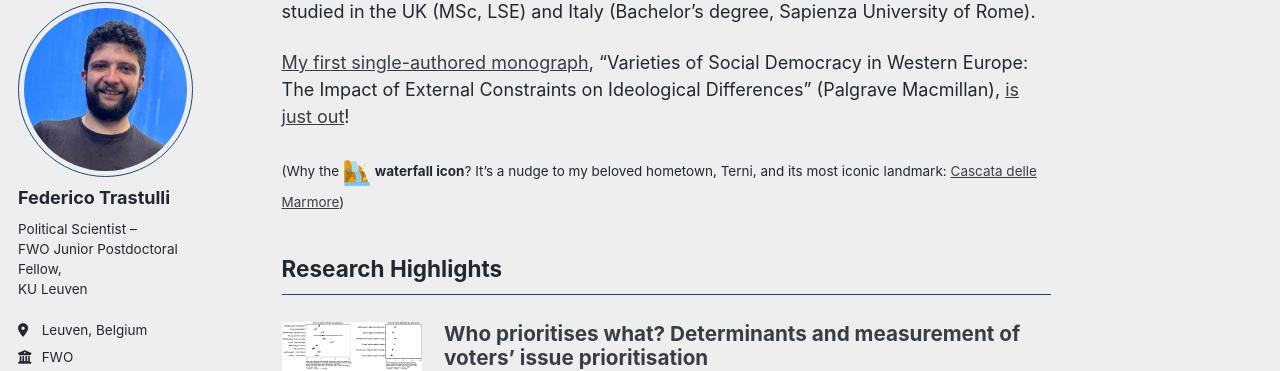
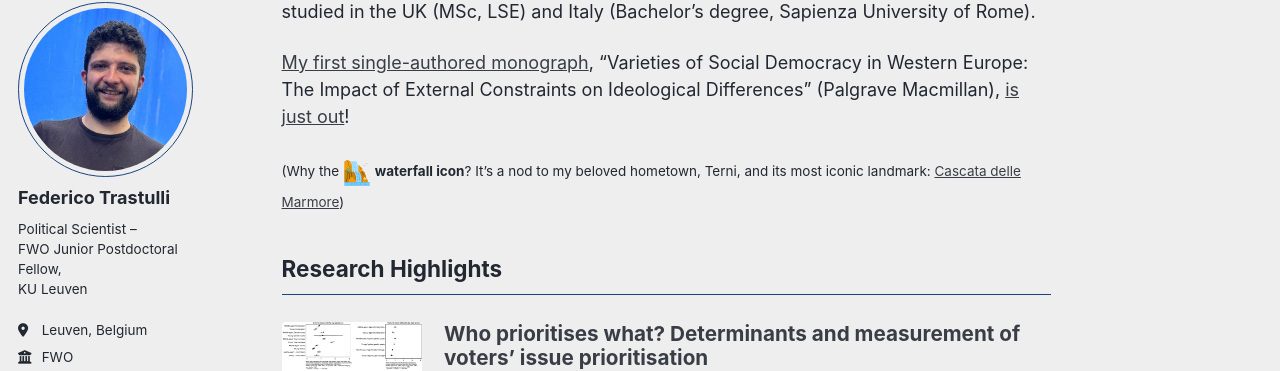
Before and after one commit to federicotrastulli/federicotrastulli.github.io, a Jekyll site: the page built from _pages/about.md, in a window 1280 px wide and 900 px high, scrolled down 673 px. Shown: the part 97-468 px from the top of the window. Built offline with Jekyll 4.4.1, drawn with Linux system fonts in a browser that asks for light colours; some web fonts are replaced; a script bundle is joined from its source files by our own code; library files that are not in the unit come from our copies.

Commit message:
Update about.md

```diff
--- a/_pages/about.md
+++ b/_pages/about.md
@@ -21,7 +21,7 @@
 
 [My first single-authored monograph](https://federicotrastulli.github.io/vosd/), "Varieties of Social Democracy in Western Europe: The Impact of External Constraints on Ideological Differences" (Palgrave Macmillan), [is just out](https://link.springer.com/book/10.1007/978-3-032-26275-2)!
 
-<sub>(Why the <a href="images/marmore.png"><img src="images/marmore.png" height="16" alt="waterfall icon"></a> <b>waterfall icon</b>? It's a nudge to my beloved hometown, Terni, and its most iconic landmark: <a href="https://turismo.comune.terni.it/sites/default/files/styles/original_webp/public/2023-11/cascata16.jpg.webp?itok=UVF7obnE">Cascata delle Marmore</a>)</sub>
+<sub>(Why the <a href="https://federicotrastulli.github.io/images/marmore.png"><img src="https://federicotrastulli.github.io/images/marmore.png" height="16" alt="waterfall icon"></a> <b>waterfall icon</b>? It's a nod to my beloved hometown, Terni, and its most iconic landmark: <a href="https://turismo.comune.terni.it/sites/default/files/styles/original_webp/public/2023-11/cascata16.jpg.webp?itok=UVF7obnE">Cascata delle Marmore</a>)</sub>
 
 ## Research Highlights
 
```
